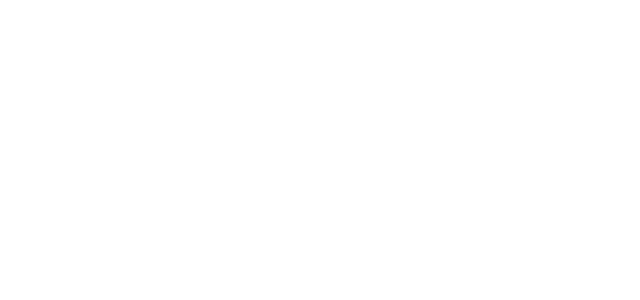
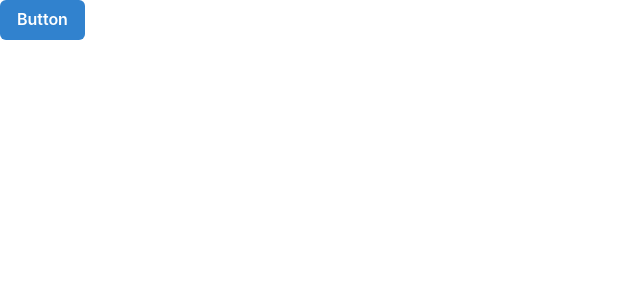
Before and after one commit to AkshayS05/gameFusion, a React (Vite) app in the folder Game-Fusion/: page / in a window 1280 px wide. Shown: the top 300 px of the page, without its empty margins (0-640 px from the left). Built offline with nearby package versions, Linux system fonts and the light colour scheme.

Commit message:
install chakra ui

```diff
--- a/Game-Fusion/src/App.tsx
+++ b/Game-Fusion/src/App.tsx
@@ -1,12 +1,10 @@
-import { useState } from 'react'
-import './App.css'
+import { Button, ButtonGroup } from '@chakra-ui/react';
 
 function App() {
-  const [count, setCount] = useState(0)
 
   return (
     <div className="App">
-
+  <Button colorScheme='blue'>Button</Button>
     </div>
   )
 }
--- a/Game-Fusion/src/main.tsx
+++ b/Game-Fusion/src/main.tsx
@@ -1,10 +1,14 @@
 import React from 'react'
-import ReactDOM from 'react-dom/client'
+import ReactDOM from 'react-dom/client';
+import { ChakraProvider } from '@chakra-ui/react';
 import App from './App'
 import './index.css'
 
 ReactDOM.createRoot(document.getElementById('root') as HTMLElement).render(
   <React.StrictMode>
+    <ChakraProvider>
     <App />
+    </ChakraProvider>
+
   </React.StrictMode>,
 )
```
Also changed, not shown: package.json (added, +8 -0 lines), 1 other file (tests, documents, lock files or other folders).
